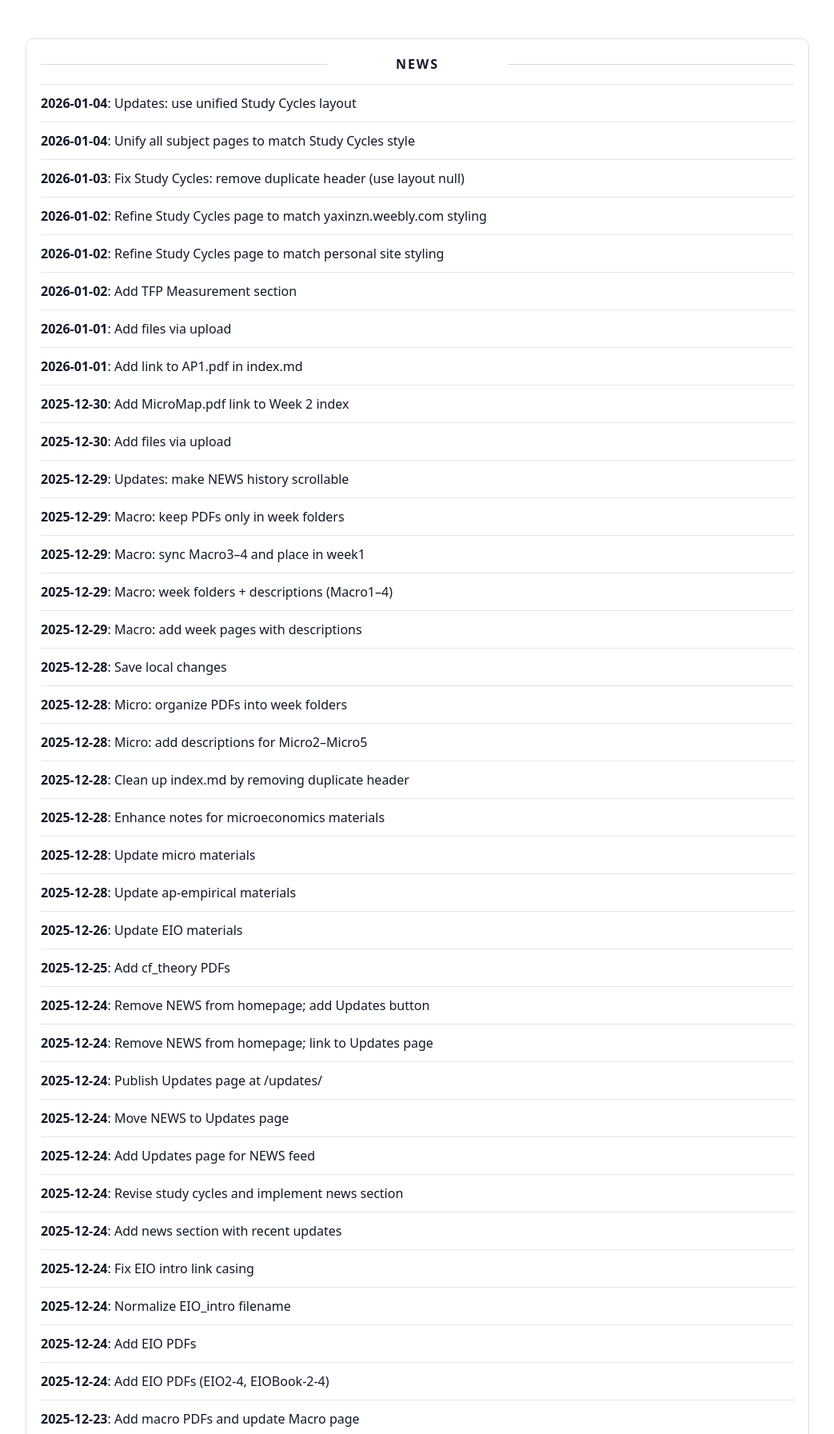
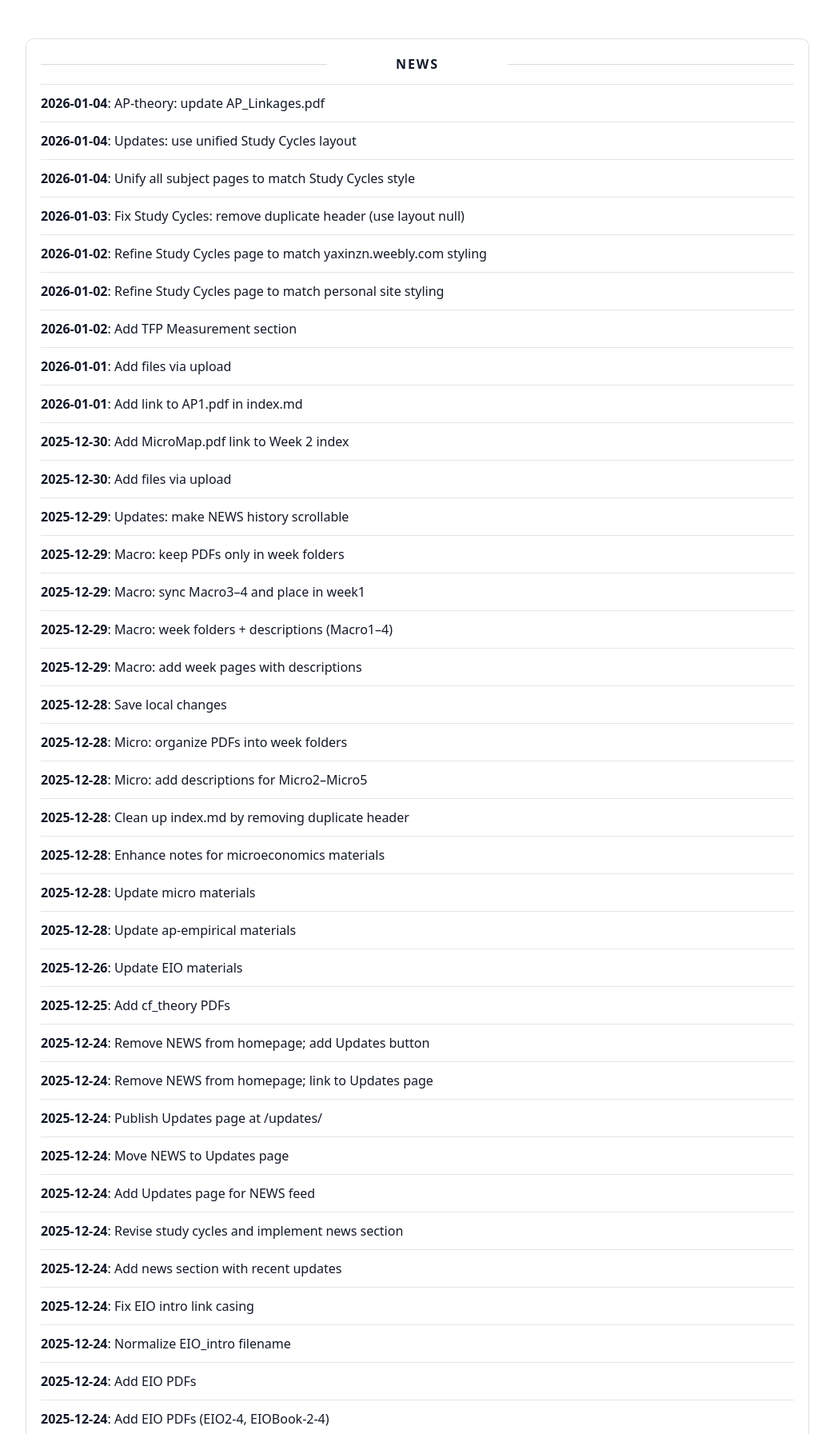
Before and after one commit to yaxinzn/study-archive, a Jekyll site: the page built from updates/index.md, in a window 1280 px wide, cut to the strip 476-2269 px from the top of the page. Shown: the whole strip at 80% size, without its empty margins (118-1161 px from the left). Built offline with Jekyll 4.4.1, drawn with Linux system fonts in a browser that asks for light colours; some of the changed text lies outside the part shown.

Commit message:
chore: update NEWS feed

```diff
--- a/_data/news.yml
+++ b/_data/news.yml
@@ -1,4 +1,7 @@
 # Auto-generated update history (sorted newest -> oldest). Do not edit manually.
+- ts: "1767516976"
+  date: "2026-01-04"
+  title: "AP-theory: update AP_Linkages.pdf"
 - ts: "1767464130"
   date: "2026-01-04"
   title: "Updates: use unified Study Cycles layout"
```
